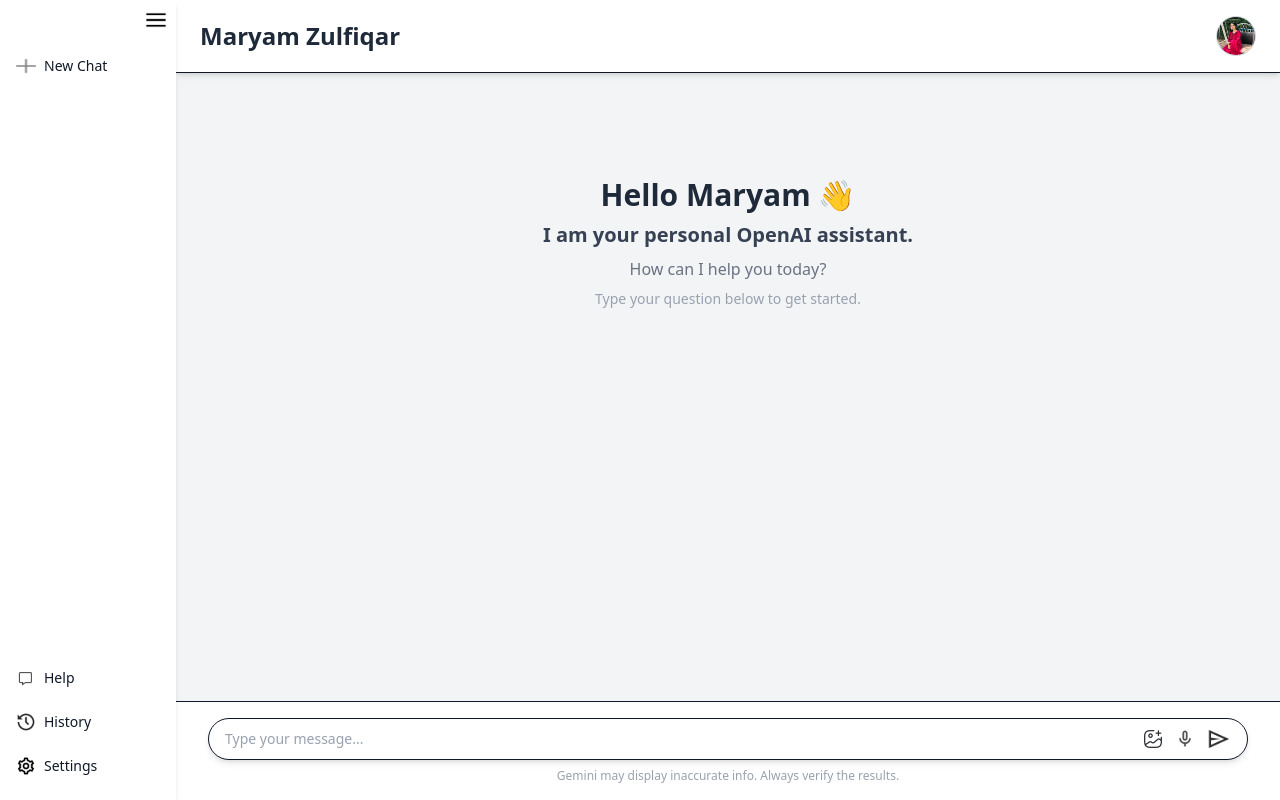
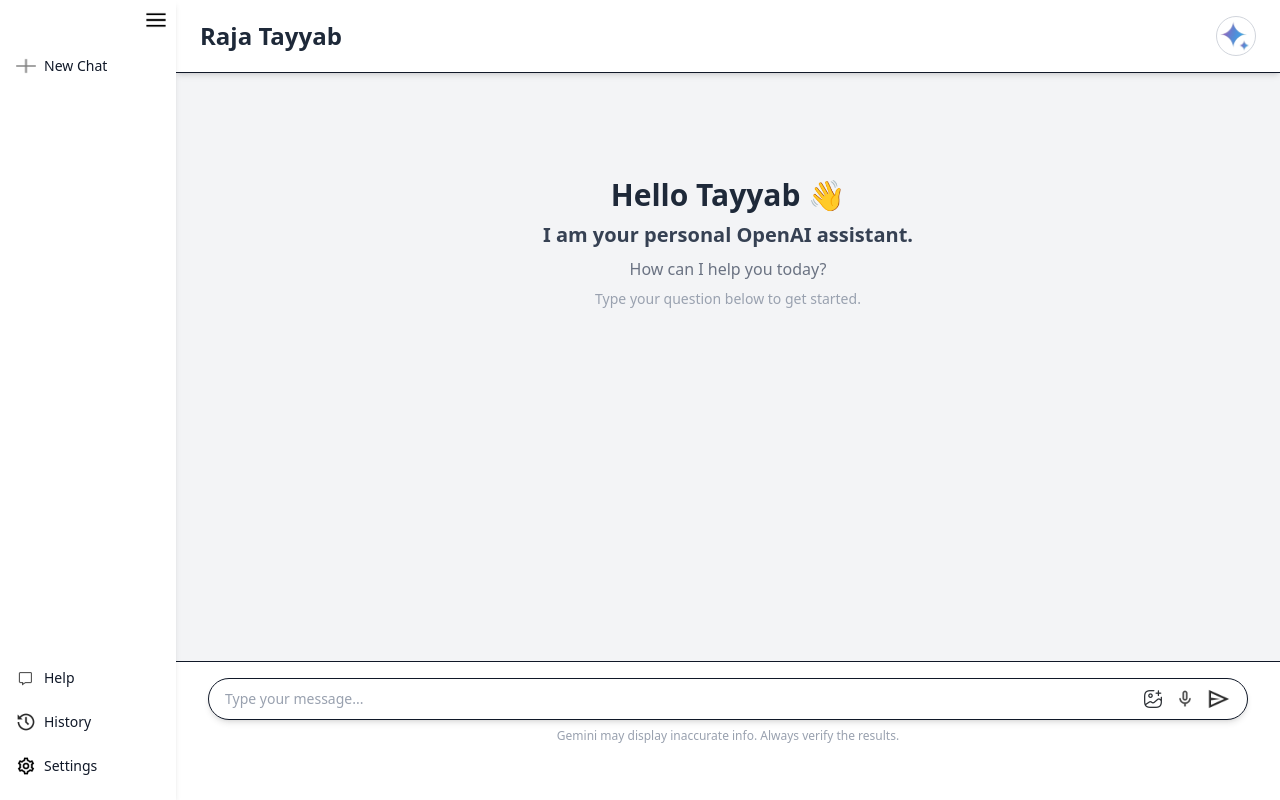
Before and after one commit to rajatayyabnawaz/OpenAi-Project, a React (Vite) app: page / in a window 1280 px wide. Built offline with nearby package versions, Linux system fonts and the light colour scheme.

Commit message:
Update Man.jsx

```diff
--- a/src/Man.jsx
+++ b/src/Man.jsx
@@ -6,12 +6,12 @@
   const { input, setInput, chat, loading, onSent } = useContext(Context);
 
   return (
-    <div className="min-h-screen flex flex-col bg-gray-100">
+    <div className="min-h-[95vh] flex flex-col bg-gray-100">
       {/* Top Bar */}
       <div className="w-full flex justify-between items-center px-6 py-4 border-b bg-white shadow-md">
-        <p className="text-2xl font-bold text-gray-800">Maryam Zulfiqar</p>
+        <p className="text-2xl font-bold text-gray-800">Raja Tayyab</p>
         <img
-          src={assets?.user_icon}
+          src={assets?.gemini_icon}
           alt="User"
           className="w-10 h-10 rounded-full object-cover border border-gray-300"
         />
@@ -21,7 +21,7 @@
       <div className="flex-1 flex flex-col gap-4 px-4 sm:px-8 py-6 overflow-y-auto">
         {chat.length === 0 && (
           <div className="flex flex-col items-center justify-center text-center mt-20 text-gray-600 space-y-2 px-4">
-            <h1 className="text-3xl font-bold text-gray-800">Hello Maryam 👋</h1>
+            <h1 className="text-3xl font-bold text-gray-800">Hello Tayyab 👋</h1>
             <h2 className="text-xl font-semibold text-gray-700">
               I am your personal OpenAI assistant.
             </h2>
```
